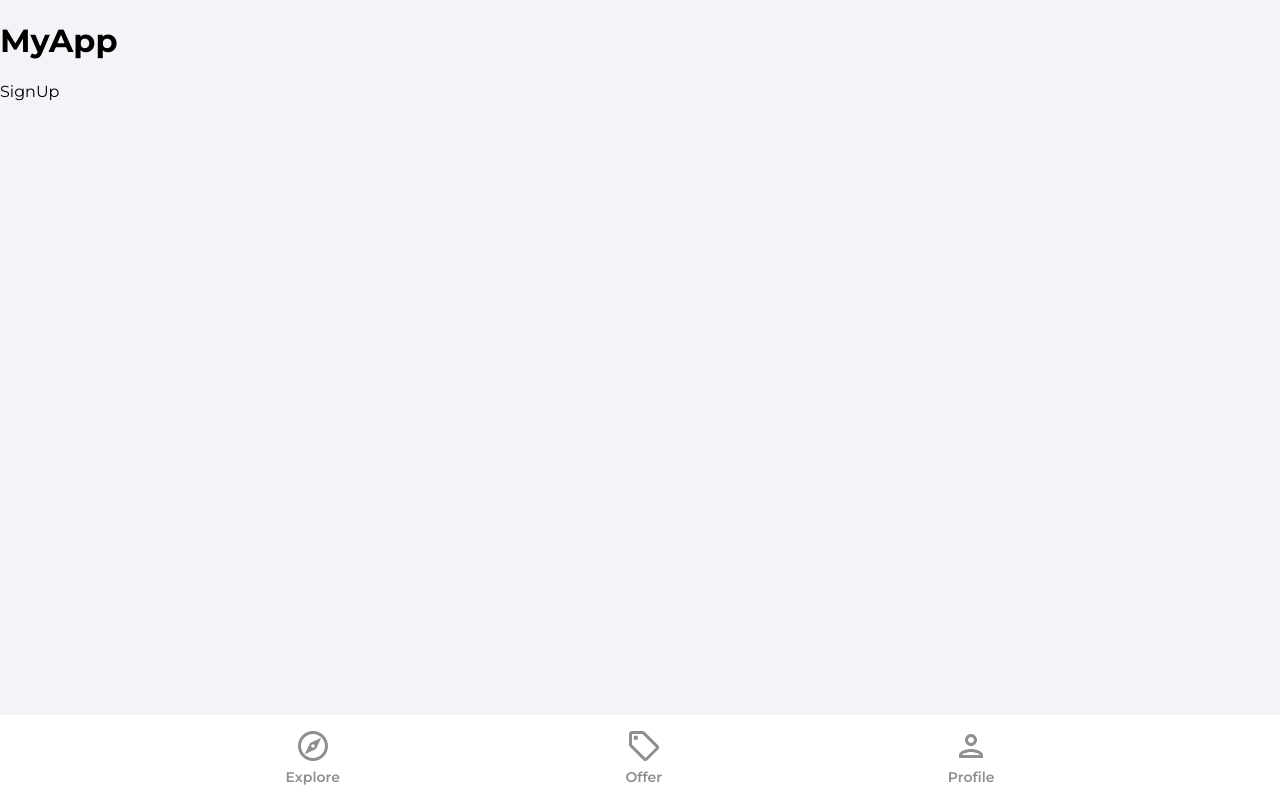
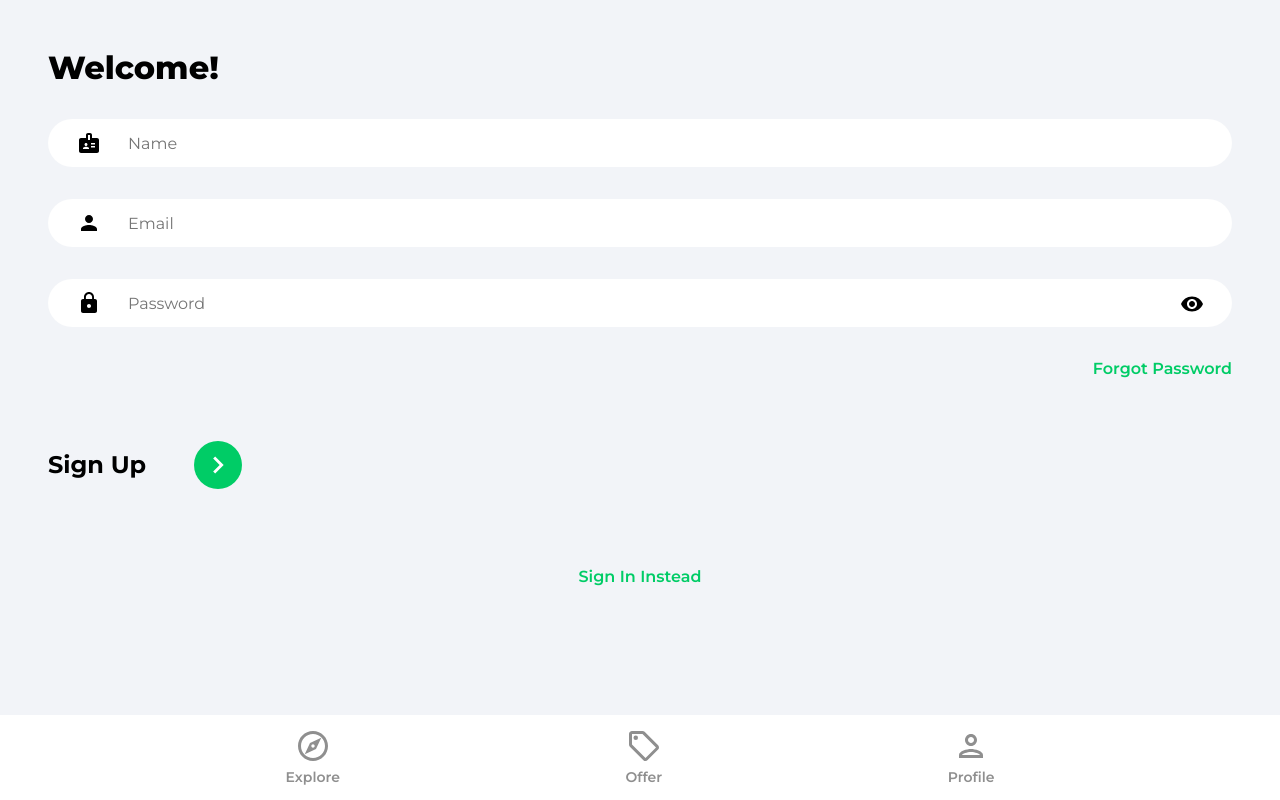
Before and after one commit to ivanbaug/house-mkt, a React (Create React App) app: page /sign-up in a window 1280 px wide. Built offline with nearby package versions, Linux system fonts and the light colour scheme.

Commit message:
add sign in and lig in functionality with firebase

```diff
--- a/src/App.js
+++ b/src/App.js
@@ -10,7 +10,6 @@
 function App() {
   return (
     <>
-      <h1>MyApp</h1>
       <BrowserRouter>
         <Routes>
           <Route path="/" exact element={<Explore />} />
--- a/src/firebase.config.js
+++ b/src/firebase.config.js
@@ -15,5 +15,5 @@
 }
 
 // Initialize Firebase
-// const app = initializeApp(firebaseConfig)
+const app = initializeApp(firebaseConfig)
 export const db = getFirestore()
--- a/src/pages/Profile.jsx
+++ b/src/pages/Profile.jsx
@@ -1,7 +1,17 @@
-import React from 'react'
+import React, { useState, useEffect } from 'react'
+import { getAuth } from 'firebase/auth'
 
 const Profile = () => {
-  return <div>Profile</div>
+  const [user, setUser] = useState(null)
+  const auth = getAuth()
+  useEffect(() => {
+    setUser(auth.currentUser)
+  }, [])
+  return user ? (
+    <h1>Welcome back, {user.displayName}!</h1>
+  ) : (
+    <h2>Not logged in</h2>
+  )
 }
 
 export default Profile
--- a/src/pages/SignIn.jsx
+++ b/src/pages/SignIn.jsx
@@ -1,7 +1,94 @@
-import React from 'react'
+import React, { useState } from 'react'
+import { Link, useNavigate } from 'react-router-dom'
+import { getAuth, signInWithEmailAndPassword } from 'firebase/auth'
+import { ReactComponent as ArrowRightIcon } from '../assets/svg/keyboardArrowRightIcon.svg'
+import visibilityIcon from '../assets/svg/visibilityIcon.svg'
 
 const SignIn = () => {
-  return <div>SignIn</div>
+  const [showPassword, setShowPassword] = useState(false)
+  const [formData, setFormData] = useState({
+    email: '',
+    password: '',
+  })
+  const { email, password } = formData
+
+  const navigate = useNavigate()
+  const onChange = (e) => {
+    setFormData((prevState) => ({
+      ...prevState,
+      [e.target.id]: e.target.value,
+    }))
+  }
+  const onSubmit = async (e) => {
+    e.preventDefault()
+
+    try {
+      const auth = getAuth()
+      const userCredential = await signInWithEmailAndPassword(
+        auth,
+        email,
+        password
+      )
+      if (userCredential.user) {
+        navigate('/')
+      }
+    } catch (error) {
+      console.log(error)
+    }
+  }
+
+  return (
+    <>
+      <div className="pageContainer">
+        <header>
+          <p className="pageHeader">Welcome Back</p>
+        </header>
+        <form onSubmit={onSubmit}>
+          <div className="inputContainerIv">
+            <div className="email-icon" />
+            <input
+              type="email"
+              className="emailInput"
+              placeholder="Email"
+              id="email"
+              value={email}
+              onChange={onChange}
+            />
+          </div>
+
+          <div className="passwordInputDiv">
+            <input
+              type={showPassword ? 'text' : 'password'}
+              className="passwordInput"
+              placeholder="Password"
+              id="password"
+              value={password}
+              onChange={onChange}
+            />
+            <img
+              src={visibilityIcon}
+              alt="show password"
+              className="showPassword"
+              onClick={() => setShowPassword((prevState) => !prevState)}
+            />
+          </div>
+          <Link to="/forgot-password" className="forgotPasswordLink">
+            Forgot Password
+          </Link>
+          <div className="signInBar">
+            <p className="signInText">Sign In</p>
+            <button className="signInButton">
+              <ArrowRightIcon fill="#fff" width="34px" height="34px" />
+            </button>
+          </div>
+        </form>
+        {/* Google OAuth */}
+        <Link to="/sign-up" className="registerLink">
+          Sign Up Instead
+        </Link>
+      </div>
+    </>
+  )
 }
 
 export default SignIn
--- a/src/pages/SignUp.jsx
+++ b/src/pages/SignUp.jsx
@@ -1,7 +1,113 @@
-import React from 'react'
+import React, { useState } from 'react'
+import { Link, useNavigate } from 'react-router-dom'
+import {
+  getAuth,
+  createUserWithEmailAndPassword,
+  updateProfile,
+} from 'firebase/auth'
+import { setDoc, doc, serverTimestamp } from 'firebase/firestore'
+import { db } from '../firebase.config'
+import { ReactComponent as ArrowRightIcon } from '../assets/svg/keyboardArrowRightIcon.svg'
+import visibilityIcon from '../assets/svg/visibilityIcon.svg'
 
 const SignUp = () => {
-  return <div>SignUp</div>
+  const [showPassword, setShowPassword] = useState(false)
+  const [formData, setFormData] = useState({
+    name: '',
+    email: '',
+    password: '',
+  })
+  const { name, email, password } = formData
+
+  const navigate = useNavigate()
+  const onChange = (e) => {
+    setFormData((prevState) => ({
+      ...prevState,
+      [e.target.id]: e.target.value,
+    }))
+  }
+  const onSubmit = async (e) => {
+    e.preventDefault()
+
+    try {
+      const auth = getAuth()
+      const userCredential = await createUserWithEmailAndPassword(
+        auth,
+        email,
+        password
+      )
+      const user = userCredential.user
+      updateProfile(auth.currentUser, {
+        displayName: name,
+      })
+      const formDataCopy = { ...formData }
+      delete formDataCopy.password
+
+      formDataCopy.timestamp = serverTimestamp()
+
+      await setDoc(doc(db, 'users', user.uid), formDataCopy)
+
+      navigate('/')
+    } catch (error) {
+      console.log(error)
+    }
+  }
+  return (
+    <>
+      <div className="pageContainer">
+        <header>
+          <p className="pageHeader">Welcome!</p>
+        </header>
+        <form onSubmit={onSubmit}>
+          <input
+            type="text"
+            className="nameInput"
+            placeholder="Name"
+            id="name"
+            value={name}
+            onChange={onChange}
+          />
+          <input
+            type="email"
+            className="emailInput"
+            placeholder="Email"
+            id="email"
+            value={email}
+            onChange={onChange}
+          />
+          <div className="passwordInputDiv">
+            <input
+              type={showPassword ? 'text' : 'password'}
+              className="passwordInput"
+              placeholder="Password"
+              id="password"
+              value={password}
+              onChange={onChange}
+            />
+            <img
+              src={visibilityIcon}
+              alt="show password"
+              className="showPassword"
+              onClick={() => setShowPassword((prevState) => !prevState)}
+            />
+          </div>
+          <Link to="/forgot-password" className="forgotPasswordLink">
+            Forgot Password
+          </Link>
+          <div className="signUpBar">
+            <p className="signUpText">Sign Up</p>
+            <button className="signUpButton">
+              <ArrowRightIcon fill="#fff" width="34px" height="34px" />
+            </button>
+          </div>
+        </form>
+        {/* Google OAuth */}
+        <Link to="/sign-in" className="registerLink">
+          Sign In Instead
+        </Link>
+      </div>
+    </>
+  )
 }
 
 export default SignUp
```
